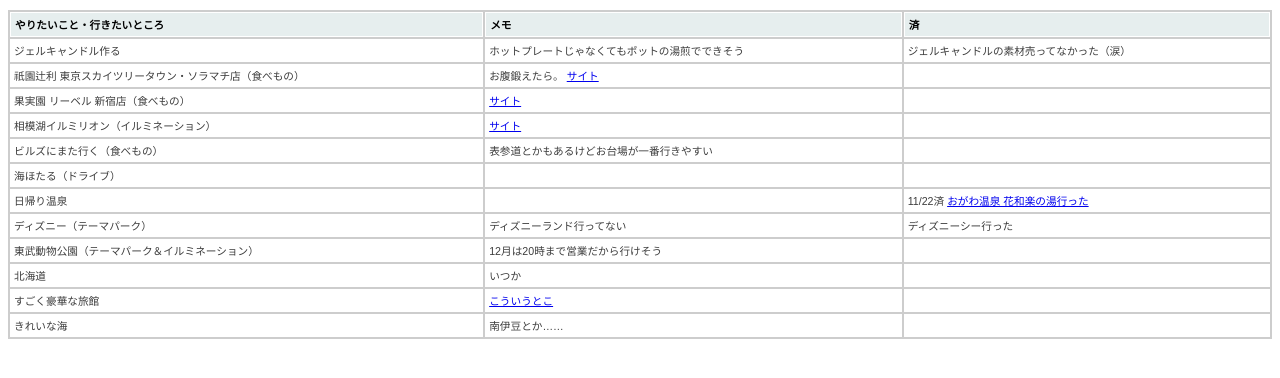
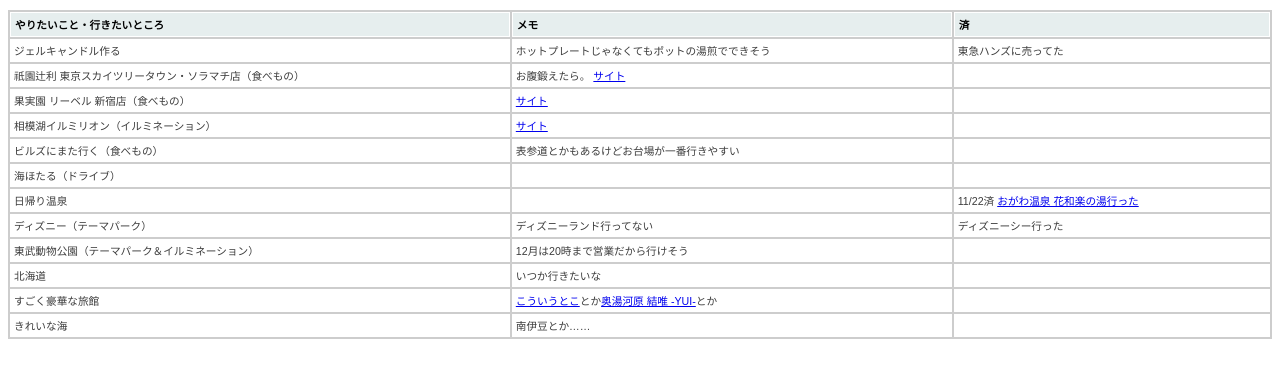
Before and after one commit to kawanono/kawanono.github.io, a plain HTML site: page index.html in a window 1280 px wide. Drawn offline with nearby package versions, Linux system fonts and the light colour scheme.

Commit message:
ついか

```diff
--- a/index.html
+++ b/index.html
@@ -25,7 +25,7 @@ $(document).ready(function()
 </tr>
 </thead>
 <tbody>
-        <tr><td>ジェルキャンドル作る</td><td>ホットプレートじゃなくてもポットの湯煎でできそう</td><td>ジェルキャンドルの素材売ってなかった（涙）</td></tr>
+        <tr><td>ジェルキャンドル作る</td><td>ホットプレートじゃなくてもポットの湯煎でできそう</td><td>東急ハンズに売ってた</td></tr>
         <tr><td>祇園辻利 東京スカイツリータウン・ソラマチ店（食べもの）</td><td>お腹鍛えたら。 <a href="http://www.giontsujiri.co.jp/gion/store/tokyo_skytree/" target="_blank">サイト</td><td></td></tr>
         <tr><td>果実園 リーベル 新宿店（食べもの）</td><td><a href="http://kajitsuen.jp/" target="_blank">サイト</td><td></td></tr>
         <tr><td>相模湖イルミリオン（イルミネーション）</td><td><a href="http://www.sagamiko-resort.jp/illumillion/" target="_blank">サイト</td><td></td></tr>
@@ -34,8 +34,8 @@ $(document).ready(function()
         <tr><td>日帰り温泉</td><td></td><td>11/22済 <a href="http://www.kawarano-yu.com/" target="_blank">おがわ温泉 花和楽の湯行った</td></tr>
         <tr><td>ディズニー（テーマパーク）</td><td>ディズニーランド行ってない</td><td>ディズニーシー行った</td></tr>
         <tr><td>東武動物公園（テーマパーク＆イルミネーション）</td><td>12月は20時まで営業だから行けそう</td><td></td></tr>
-        <tr><td>北海道</td><td>いつか</td><td></td></tr>
-        <tr><td>すごく豪華な旅館</td><td><a href="https://retrip.jp/articles/11820/" target="_blank">こういうとこ</td><td></td></tr>
+        <tr><td>北海道</td><td>いつか行きたいな</td><td></td></tr>
+        <tr><td>すごく豪華な旅館</td><td><a href="https://retrip.jp/articles/11820/" target="_blank">こういうとこ</a>とか<a href="http://www.okuyugawara.jp/yui/" target="_blank">奥湯河原 結唯 -YUI-</a>とか</td></td><td></tr>
         <tr><td>きれいな海</td><td>南伊豆とか……</td><td></td></tr>
 </tbody>
 </table>
```
